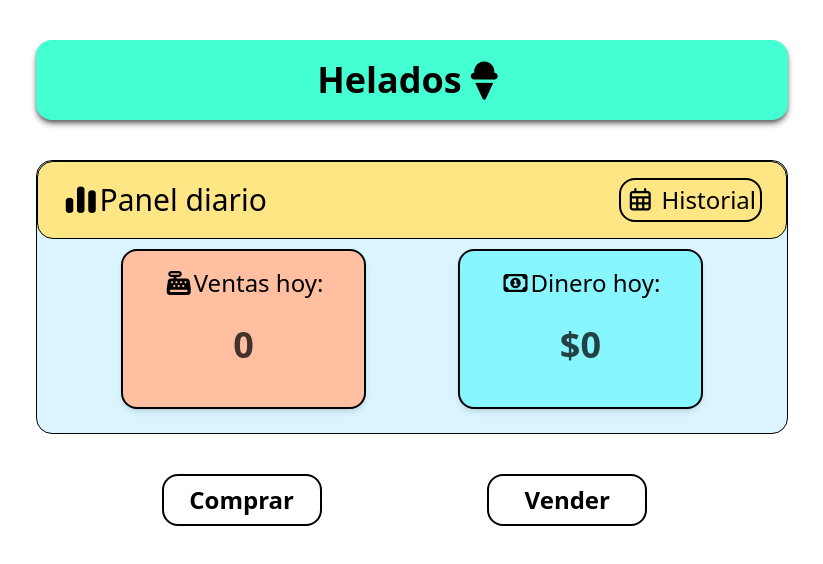
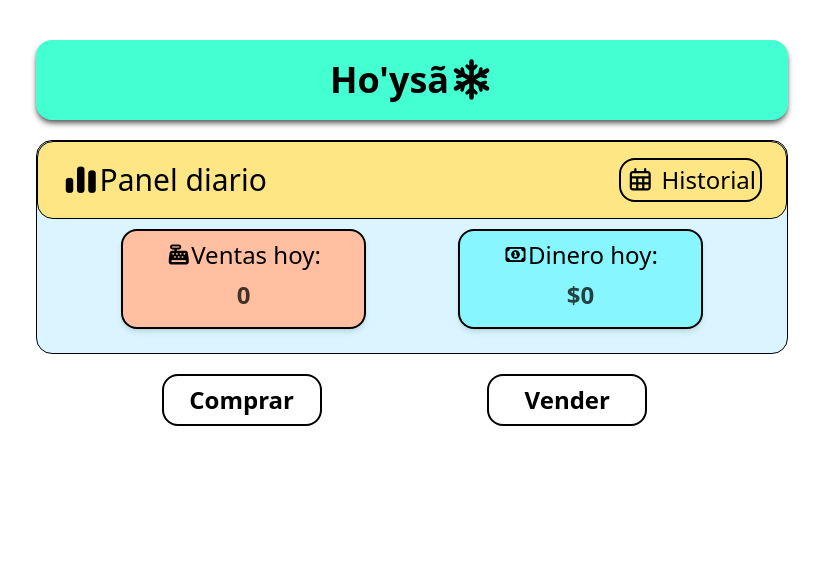
Before and after one commit to Ariel-Caceres/App-Helados, a React (Vite) app: page / in a window 1280 px wide. Shown: the top 564 px of the page, without its empty margins (228-1051 px from the left). Built offline with nearby package versions, Linux system fonts and the light colour scheme.

Commit message:
retoques sutiles como la seda

```diff
--- a/dev-dist/sw.js
+++ b/dev-dist/sw.js
@@ -79,7 +79,7 @@ define(['./workbox-5a5d9309'], (function (workbox) { 'use strict';
    */
   workbox.precacheAndRoute([{
     "url": "index.html",
-    "revision": "0.0ep79jugt2o"
+    "revision": "0.vgg7g4apvk"
   }], {});
   workbox.cleanupOutdatedCaches();
   workbox.registerRoute(new workbox.NavigationRoute(workbox.createHandlerBoundToURL("index.html"), {
--- a/src/components/Header.tsx
+++ b/src/components/Header.tsx
@@ -3,11 +3,11 @@ export const Header = () => {
     const { online } = useOnline()
     return (
         <div className='w-full justify-center flex h-20 bg-[#44FFD2] rounded-2xl text-4xl font-bold  items-center shadow-[#616163] shadow-md'>
-            Helados
+            Ho'ysã
             {!online ?
                 <h1 className=''>
-                    🍧</h1>
-                : <i className="fa-solid fa-ice-cream"></i>}
+                    ❄</h1>
+                : <i className="fa-solid fa-snowflake"></i>}
         </div>
     )
 }
--- a/src/context/OnlineContext.tsx
+++ b/src/context/OnlineContext.tsx
@@ -14,6 +14,7 @@ export const OnlineProvider = ({ children }: { children: ReactNode }) => {
     const { ventas, setVentas } = useSell()
     const { compras, setCompras } = useBuy()
     const [online, setOnline] = useState<boolean>(navigator.onLine)
+
 
 
     useEffect(() => {
--- a/src/pages/Home.tsx
+++ b/src/pages/Home.tsx
@@ -3,6 +3,7 @@ import { Header } from "../components/Header"
 import { useSell } from "../context/useSell"
 import { useOnline } from "../context/useOnline"
 import { Button } from "../components/Button"
+import { MonthResume } from "../components/MonthResume"
 
 export const Home = () => {
     const navigate = useNavigate()
@@ -17,7 +18,7 @@ export const Home = () => {
 
 
     return (
-        <div className="w-full  max-w-3xl mx-auto  flex mt-[5vh]  flex-col gap-10 px-2 overflow-hidden ">
+        <div className="w-full  max-w-3xl mx-auto  flex mt-[5vh]  flex-col gap-5 px-2 overflow-hidden ">
 
             <Header />
 
@@ -40,61 +41,45 @@ export const Home = () => {
                     </div>
                 </div>
 
+
+
                 <div className="w-full flex flex-row md:flex-row justify-evenly gap-4 mt-16 px-2">
 
                     {/* Venta hoy */}
-                    <div className="w-1/2 md:w-1/3        bg-[#FFBFA0] min-h-32 md:h-40 rounded-2xl flex flex-col border-2 shadow-md p-4 ">
+                    <div className="w-1/2 md:w-1/3    bg-[#FFBFA0] min-h-20 md:h-25 rounded-2xl flex flex-col border-2 shadow-md p-2 ">
                         <div className="w-full flex justify-center items-center text-xl md:text-2xl font-medium">
-                            {online ? <i className="fa-solid fa-cash-register text-2xl"></i> : "🧊"}
+                            {online ? <i className="fa-solid fa-cash-register text-xl"></i> : "🧊"}
                             <span className="">
                                 Ventas hoy:
                             </span>
                         </div>
                         <div className="w-full flex justify-center items-center flex-1">
-                            <span className="text-4xl font-bold animate-pulse">{ventasHoyCant}</span>
+                            <span className="text-2xl font-bold animate-pulse">{ventasHoyCant}</span>
                         </div>
                     </div>
 
                     {/* Dinero hoy */}
-                    <div className="
-          w-1/2 md:w-1/3
-          bg-[#87F6FF]
-          min-h-32 md:h-40
-          rounded-2xl flex flex-col
-          border-2 shadow-md
-          p-4
-        ">
+                    <div className="      w-1/2 md:w-1/3      bg-[#87F6FF]      min-h-20 md:h-25    rounded-2xl flex flex-col      border-2 shadow-md       p-2  ">
                         <div className="w-full flex justify-center items-center text-xl md:text-2xl font-medium">
-                            {online ? <i className="fa-regular fa-money-bill-1 text-2xl"></i> : "💸"}
+                            {online ? <i className="fa-regular fa-money-bill-1 text-xl"></i> : "💸"}
                             <span className="">
                                 Dinero hoy:
                             </span>
                         </div>
                         <div className="w-full flex justify-center items-center flex-1">
-                            <span className="text-4xl font-bold animate-pulse">${DineroHoy}</span>
+                            <span className="text-2xl font-bold animate-pulse">${DineroHoy}</span>
                         </div>
                     </div>
                 </div>
+
+
+
             </div>
 
 
 
-            <div
-                className="
-    w-[98%]
-    flex flex-col-reverse
-    justify-center
-    items-center
-    gap-4
 
-    absolute bottom-[5vh]
-
-    sm:static
-    sm:flex-row
-    sm:gap-10
-    sm:justify-evenly
-  "
-            >
+            <div className="  w-[98%]   flex flex-col-reverse  justify-center  items-center gap-4  absolute bottom-[5vh]  sm:static  sm:flex-row  sm:gap-10  sm:justify-evenly " >
                 <Button tipo="button" texto={"Comprar"} onClick={() => navigate("/buy")} />
                 <Button tipo="button" texto={"Vender"} onClick={() => navigate("/sell")} />
             </div>
--- a/src/pages/Record.tsx
+++ b/src/pages/Record.tsx
@@ -27,8 +27,6 @@ export const Record = () => {
     const [mostrarCompras, setMostrarCompras] = useState<boolean>(false)
     const cerrarTablas = () => { setMostrarCompras(false); setMostrarVentas(false) }
     const [compraAEliminar, setCompraAEliminar] = useState<Compra>()
-
-
     const [mesActual, setMesActual] = useState(Number(hoy.split("-")[1]))
 
 
@@ -52,7 +50,6 @@ export const Record = () => {
         }
 
     }
-
 
     const eliminarCompra = (compra: Compra) => {
         if (compra.status == "pending-create") {
@@ -170,7 +167,7 @@ export const Record = () => {
                         </div>
 
                         <div
-                            className=" w-[98%] flex flex-col-reverse justify-center items-center gap-4 absolute bottom-[10vh] sm:static sm:flex-row sm:gap-10 sm:justify-evenly "        >
+                            className=" w-[98%] flex flex-col-reverse justify-center items-center gap-4 absolute bottom-[5vh] sm:static sm:flex-row sm:gap-10 sm:justify-evenly "        >
                             <Button texto="Volver" tipo="button" onClick={() => mostrarCompras || mostrarVentas ? cerrarTablas() : navigate("/")} />
                         </div>
                     </div>
```
